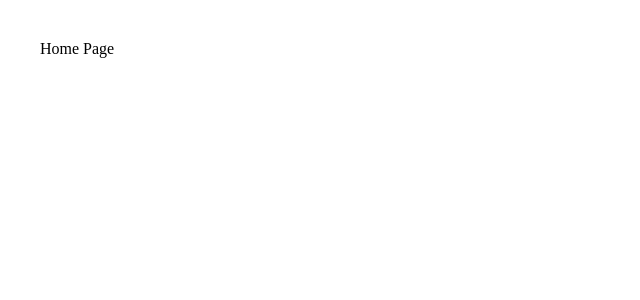
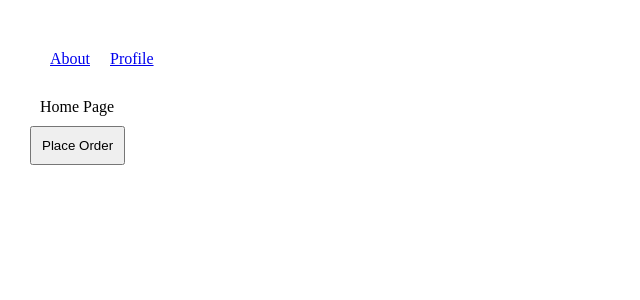
Before and after one commit to mentorvikash/nextjs-domo-youtube, a Next.js app: page / in a window 1280 px wide. Shown: the top 300 px of the page, without its empty margins (0-640 px from the left). Built offline with nearby package versions, Linux system fonts and the light colour scheme.

Commit message:
routing and conductional redirection.

```diff
--- a/pages/about.js
+++ b/pages/about.js
@@ -1,7 +1,11 @@
+import Link from "next/link";
 import React from "react";
 
 function About() {
-  return <div>About page</div>;
+  return <>
+    <div>About page</div>
+    <Link href="/" >Back</Link>
+  </>
 }
 
 export default About;
--- a/pages/index.js
+++ b/pages/index.js
@@ -1,7 +1,26 @@
 import React from "react";
+import Link from "next/link";
+import { useRouter } from "next/router";
 
 function HomePage() {
-  return <div>Home Page</div>;
+
+  const router = useRouter()
+  const handleOrderSubmission = () => {
+    console.log("order successfully placed")
+    router.push("/blog")
+    // router.replace("/blog")
+  }
+
+  return (
+    <>
+      <div style={{ display: "flex", direction: "row" }}>
+        <Link href="/about" >About</Link>
+        <Link href="/profile">Profile</Link>
+      </div>
+      <div>Home Page</div>
+      <button onClick={handleOrderSubmission}>Place Order</button>
+    </>
+  )
 }
 
 export default HomePage;
```
Also changed, not shown: pages/profile.js (+12 -2 lines).
